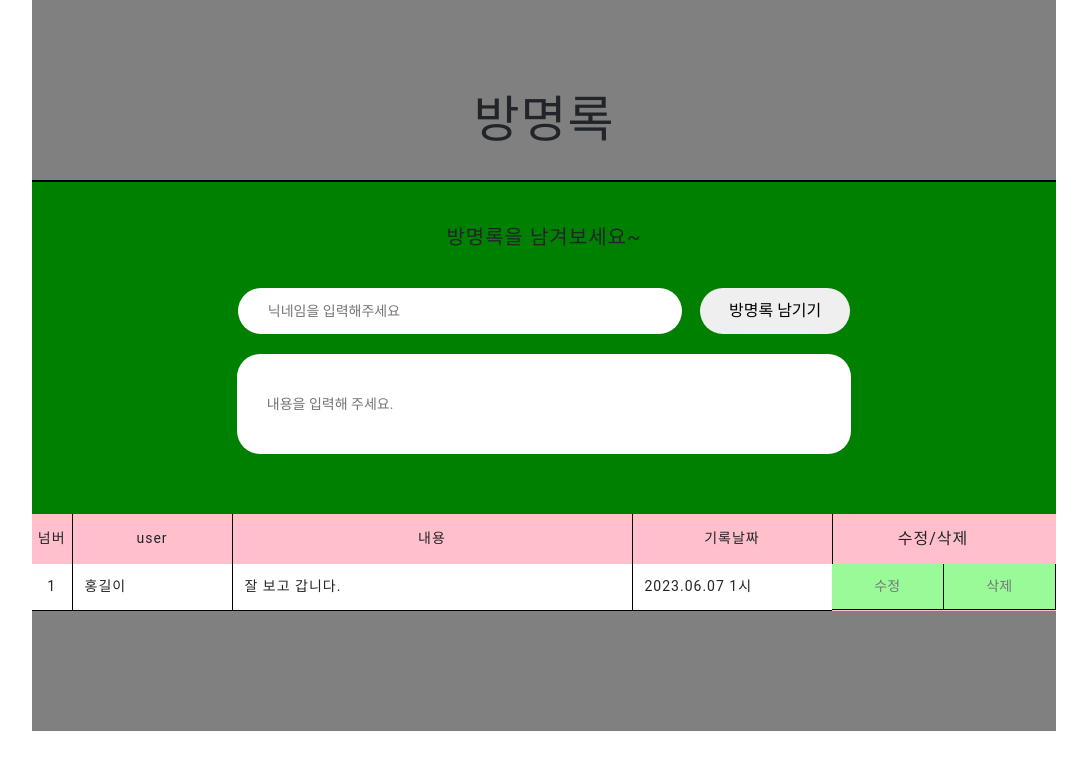
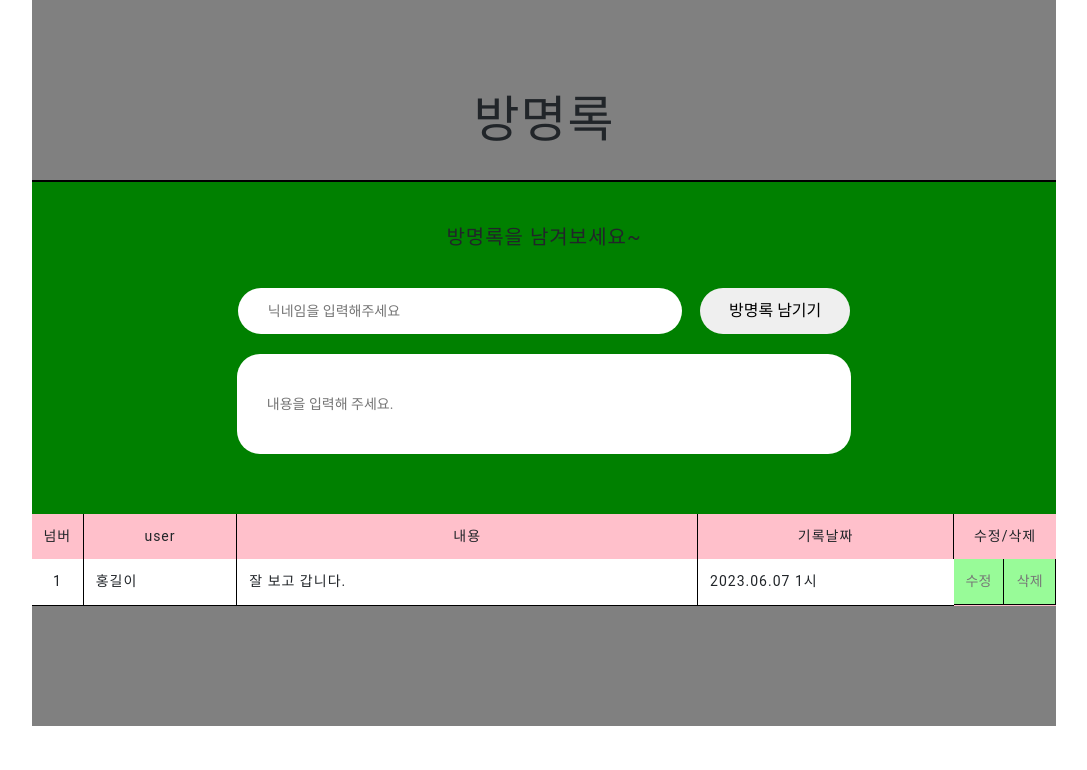
Before and after one commit to SAHA-YJB/miniproject-3, a Flask app: page / in a window 1280 px wide. Shown: the top 770 px of the page, without its empty margins (96-1183 px from the left). Run offline with Flask 3, Linux system fonts and the light colour scheme; some libraries are stand-ins or nearby versions.

Commit message:
0607 max-width 지정 / class 이름 수정

```diff
--- a/static/css/style.css
+++ b/static/css/style.css
@@ -1,6 +1,7 @@
 
 .guestbook{
   width: 80%;
+  max-width: 1440px;
   /* height: 800px; */
   background: gray;
   margin: auto;
@@ -91,22 +92,22 @@ color: black;
 display: none;
 }
 .guestbook .num{
-  width: 40px;
+  width: 5%;
 
 }
 .guestbook .user{
-  width: 160px;
+  width: 15%;
 
 }
 .guestbook .comment{
-  width: 400px;
+  width: 45%;
 }
 .guestbook .date{
-  width: 200px;
+  width: 25%;
 
 }
-.guestbook .btn{
-  width: 200px;
+.guestbook .btn-thead{
+  width: 20%;
 }
 .guestbook .btn-click{
   width: 50%;
--- a/templates/index.html
+++ b/templates/index.html
@@ -60,7 +60,7 @@
                             <th class="user">user</th>
                             <th class="comment">내용</th>
                             <th class="date">기록날짜</th>
-                            <th class="btn">수정/삭제</th>
+                            <th class="btn-thead">수정/삭제</th>
                         </tr>
                     </thead>
                     <tbody id="comments-box">
```
